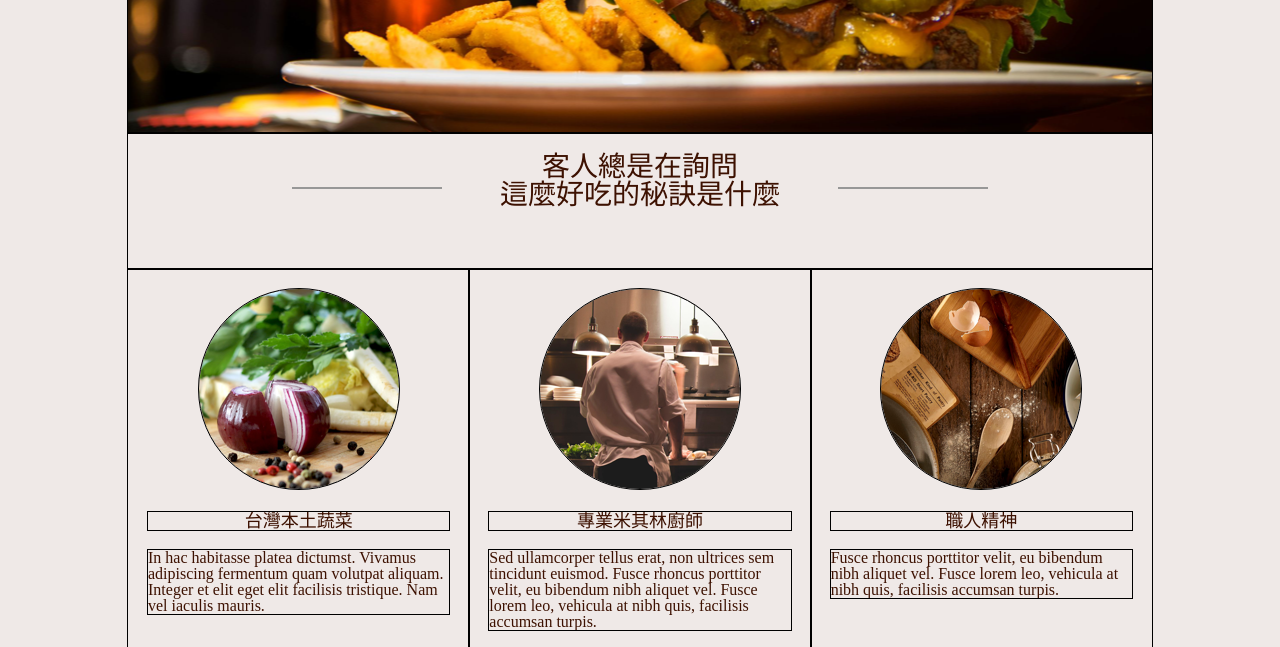
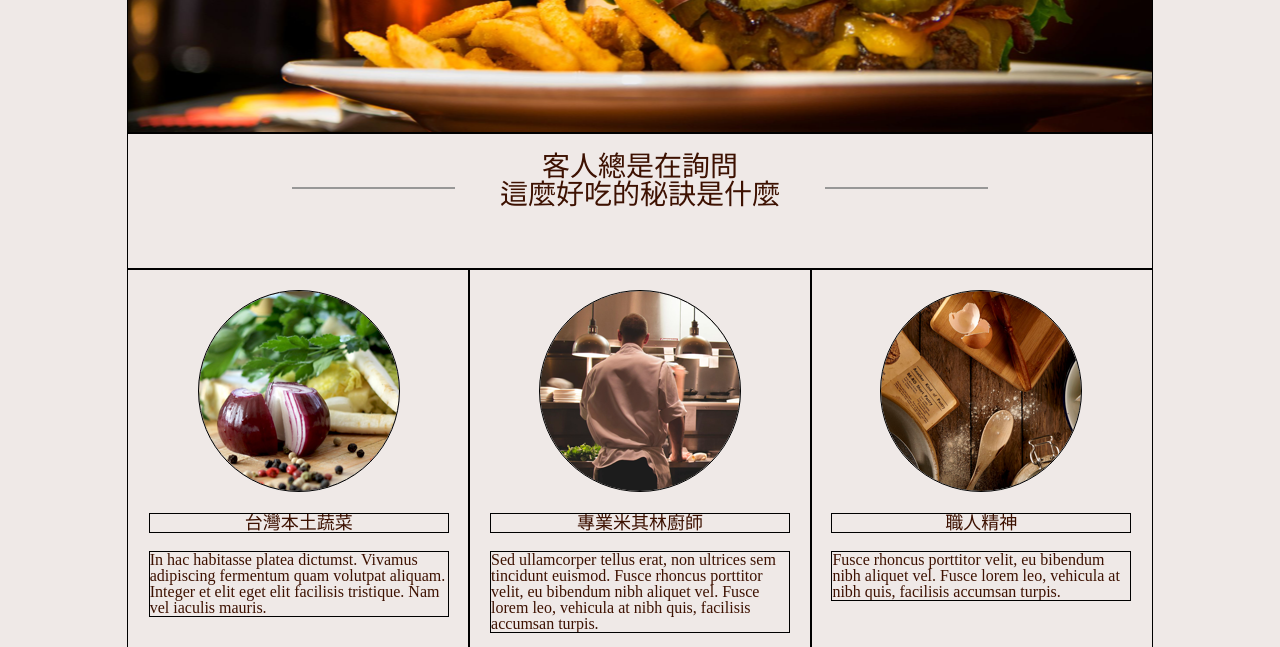
Before and after one commit to SXH0212/RWDFinalChallenge, a plain HTML site: page index.html in a window 1280 px wide. Shown: the part 287-934 px from the top of the page. Drawn offline with Linux system fonts and the light colour scheme.

Commit message:
index.scss改%到一半

```diff
--- a/scss/index.scss
+++ b/scss/index.scss
@@ -24,7 +24,7 @@ body {
 
         &::before {
             content: "";
-            width: 150px;
+            width: 15.94048%;
             height: 2px;
             background-color: #979797;
             position: absolute;
@@ -36,14 +36,14 @@ body {
             }
 
             @include phone375px {
-                width: 30px;
+                width: 8%;
                 left: 4%;
             }
         }
 
         &::after {
             content: "";
-            width: 150px;
+            width: 15.94048%;
             height: 2px;
             background-color: #979797;
             position: absolute;
@@ -55,7 +55,7 @@ body {
             }
 
             @include phone375px {
-                width: 30px;
+                width: 8%;
                 right: 4%;
             }
         }
@@ -73,7 +73,7 @@ body {
 
     li {
         text-align: center;
-        padding: 20px;
+        padding: 2.12539%;
         width: 33.33333%;
 
         @include phone375px {
```
Also changed, not shown: css/index.css, 1 other file.
